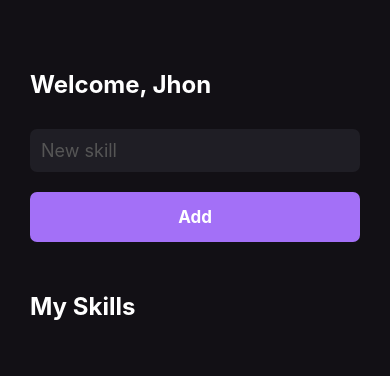
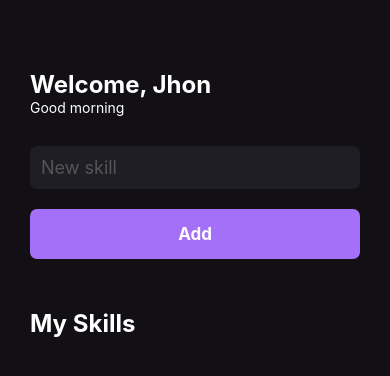
Before and after one commit to jonatasts/ignite-my-skills, a React Native app: screen / in a window 390 px wide. Shown: the top 376 px of the page. Built offline with nearby package versions, Linux system fonts and the light colour scheme.

Commit message:
feat: Add greetings in home screen

```diff
--- a/src/screens/Home/index.tsx
+++ b/src/screens/Home/index.tsx
@@ -1,4 +1,4 @@
-import React, { useState } from "react";
+import React, { useEffect, useState } from "react";
 import { SafeAreaView, Text, View, TextInput, FlatList } from "react-native";
 
 import { Button } from "../../components/Button";
@@ -10,6 +10,7 @@ import { SkillData } from "./types";
 export const Home = () => {
   const [newSkill, setNewSkill] = useState("");
   const [mySkills, setMySkills] = useState<SkillData[]>([]);
+  const [greeting, setGreeting] = useState("");
 
   const handleAddNewSkill = () => {
     const data = {
@@ -24,11 +25,31 @@ export const Home = () => {
     setMySkills((oldsSkills) => oldsSkills.filter((skill) => skill.id !== id));
   };
 
+  useEffect(() => {
+    const currentHour = new Date().getHours();
+
+    switch (true) {
+      case currentHour < 12:
+        setGreeting("Good morning");
+        break;
+
+      case currentHour < 18:
+        setGreeting("Good affternoon");
+        break;
+
+      default:
+        setGreeting("Good night");
+        break;
+    }
+  }, []);
+
   return (
     <View style={styles.container}>
       <SafeAreaView />
 
       <Text style={styles.title}>Welcome, Jhon</Text>
+
+      <Text style={styles.greetings}>{greeting}</Text>
 
       <TextInput
         style={styles.input}
--- a/src/screens/Home/styles.ts
+++ b/src/screens/Home/styles.ts
@@ -23,4 +23,7 @@ export default StyleSheet.create({
   spacing: {
     marginVertical: 50,
   },
+  greetings: {
+    color: "#FFF",
+  },
 });
```
